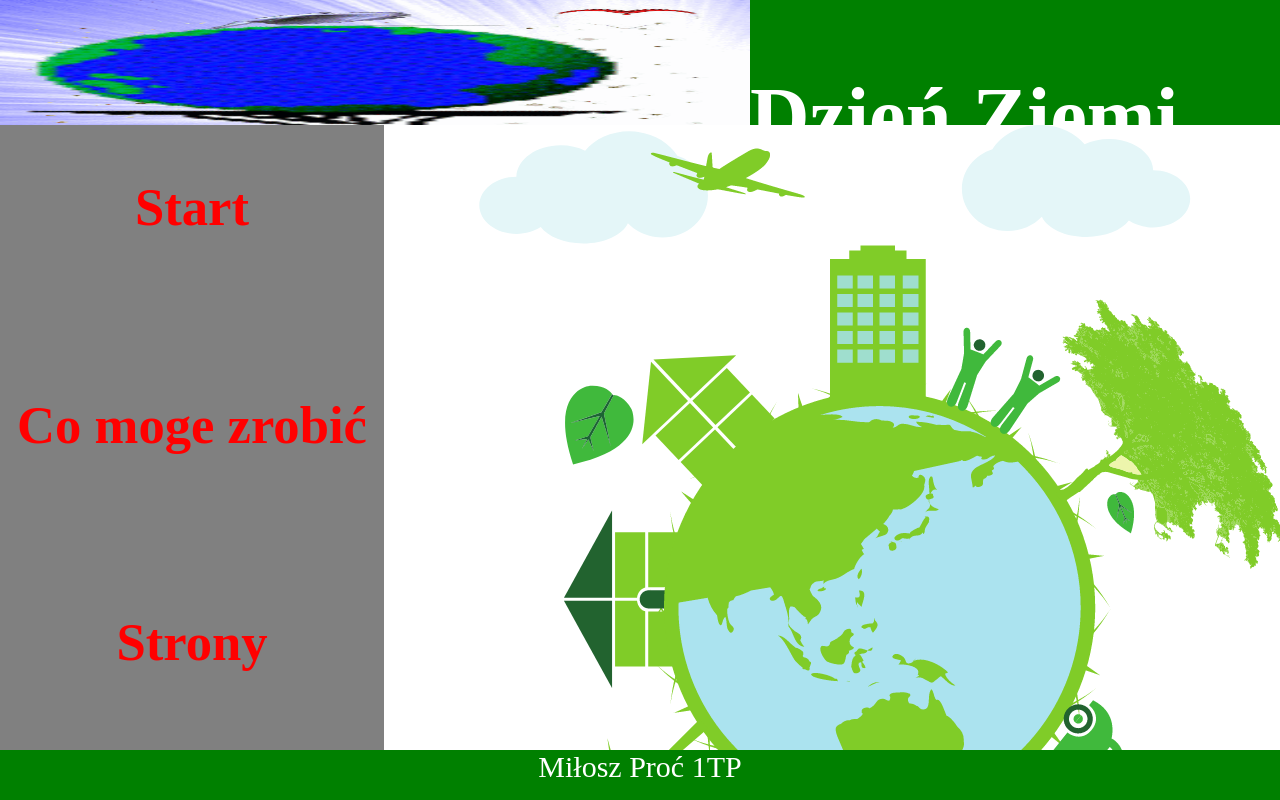
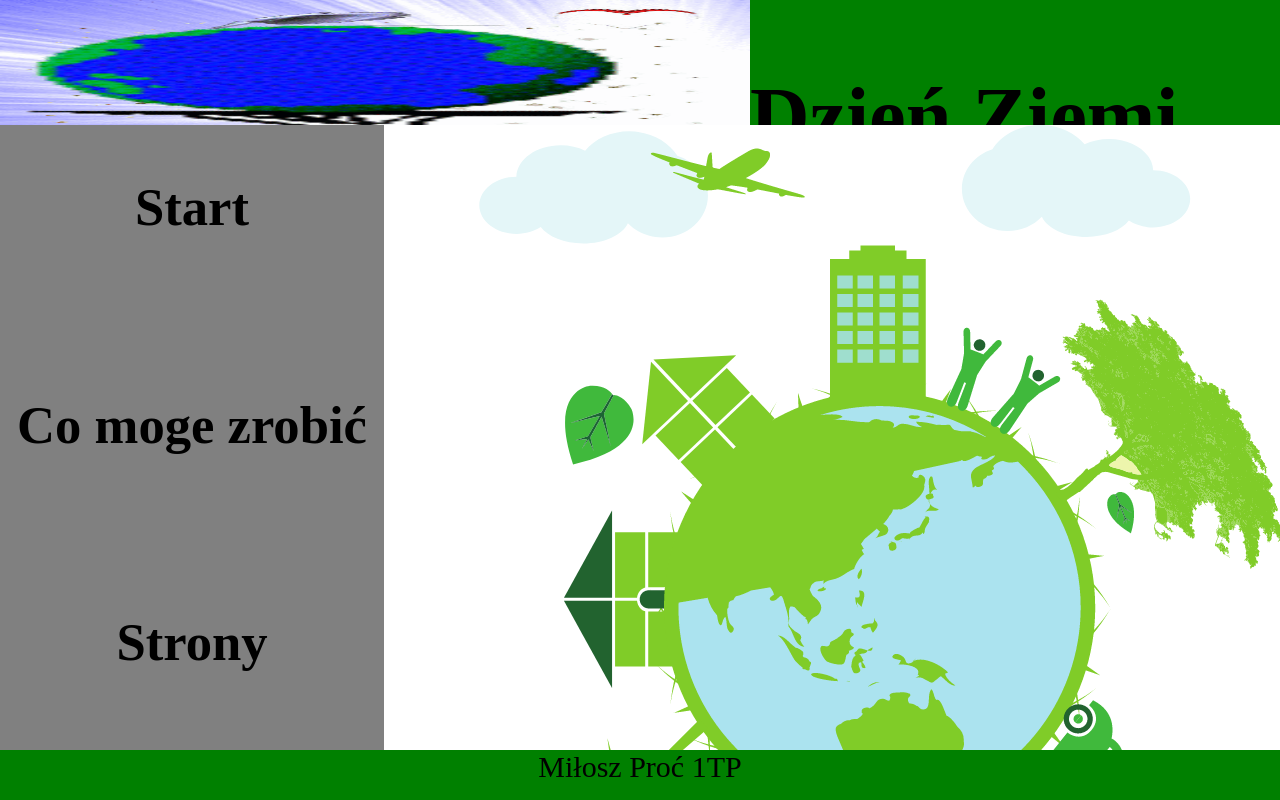
Before and after one commit to milkogamer/DZIENZIEMI, a plain HTML site: page index.html in a window 1280 px wide. Drawn offline with Linux system fonts and the light colour scheme.

Commit message:
Update style.css

```diff
--- a/style.css
+++ b/style.css
@@ -7,10 +7,7 @@ a{
     text-decoration: none;
 
 }
-a:link
-{
-    color:red;
-}
+
 
 li{
     color:black
@@ -72,6 +69,6 @@ li{
 
 *{
 
-    color:#FFFFFF;
+    color:black;
 
 }
```
